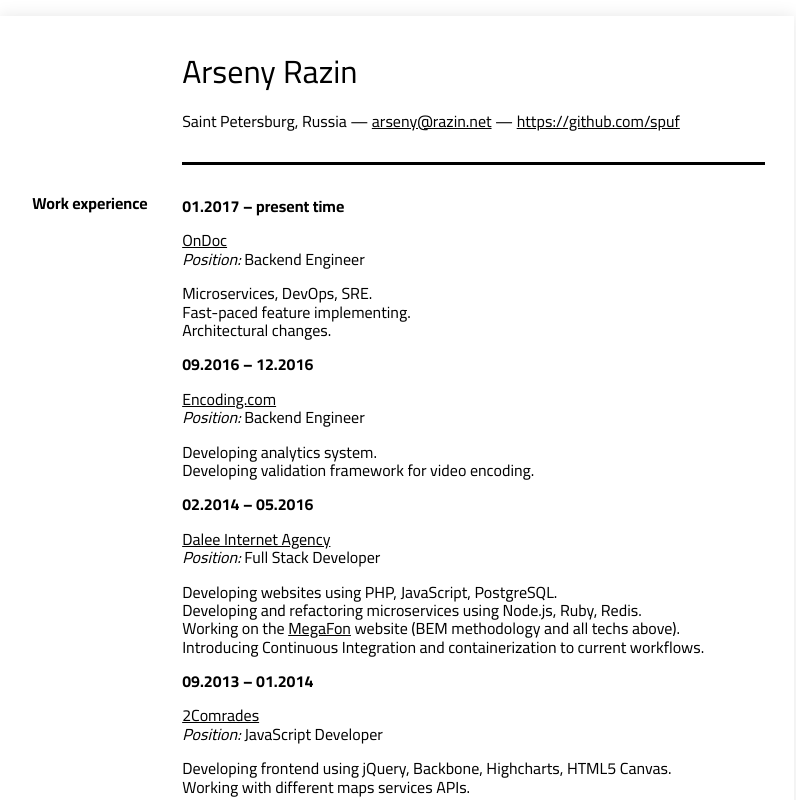
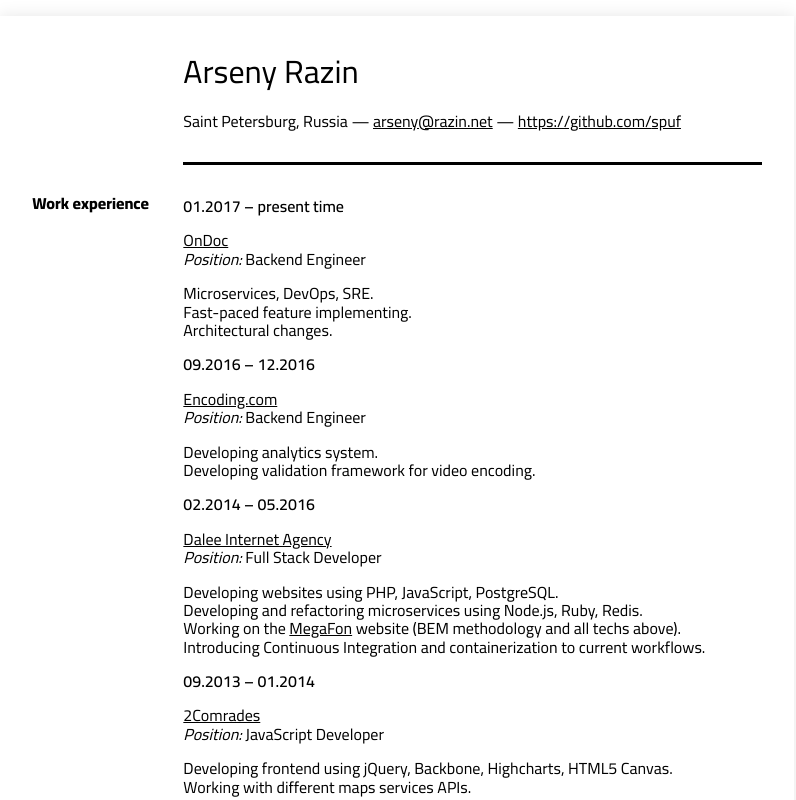
Before and after one commit to spuf/razin.net, a Next.js app: page /resume in a window 1280 px wide. Shown: the top 800 px of the page, without its empty margins (243-1039 px from the left). Built offline with nearby package versions, Linux system fonts and the light colour scheme.

Commit message:
responsive

```diff
--- a/styles/Resume.module.css
+++ b/styles/Resume.module.css
@@ -1,30 +1,36 @@
-@page {
-  size: 21cm 29.7cm;
-}
-
 .container {
-  width: 210mm;
   padding: 1rem 2rem;
-  display: grid;
-  grid-template: repeat(5, min-content) / 150px max-content;
   margin: 1rem auto;
-  box-shadow: 0 0 1rem rgba(0, 0, 0, 0.1);
 }
 
 @media print {
-  .container {
-    box-shadow: none;
+  @page {
+    size: 210mm 297mm;
   }
 }
+
+@media only screen and (min-width: 210mm) {
+  .container {
+    width: 210mm;
+    display: grid;
+    grid-template: auto / 40mm 1fr;
+    box-shadow: 0 0 1rem rgba(0, 0, 0, 0.1);
+  }
+}
+
 .container h1 {
   font-size: 2em;
-  font-weight: normal;
+  font-weight: 400;
 }
 
-.container h2,
+.container h2 {
+  font-size: 1rem;
+  font-weight: 800;
+}
+
 .container h3 {
   font-size: 1rem;
-  font-weight: bold;
+  font-weight: 600;
 }
 
 .container ul {
--- a/styles/globals.css
+++ b/styles/globals.css
@@ -4,6 +4,7 @@
 
 body {
   font-family: 'Cairo', 'Helvetica Neue', Helvetica, Arial, sans-serif;
+  font-weight: 400;
   line-height: 1.15;
 }
 
```
